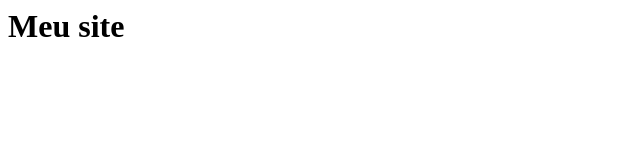
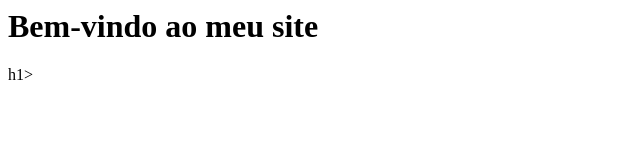
Before and after one commit to NicolasLuciani/Meusite, a plain HTML site: page index.html in a window 1280 px wide. Shown: the whole page, without its empty margins (0-640 px from the left). Drawn offline with Linux system fonts and the light colour scheme.

Commit message:
Update index.html

```diff
--- a/index.html
+++ b/index.html
@@ -1 +1,9 @@
-<h1>Meu site</h1>
+<html lang="pt-BR">
+<head>
+  <meta charset="UTF-8">
+  <title>Título da Página</title>
+</head>
+<body>
+      <h1>Bem-vindo ao meu site</h1>h1>
+</body>
+</html>
```
